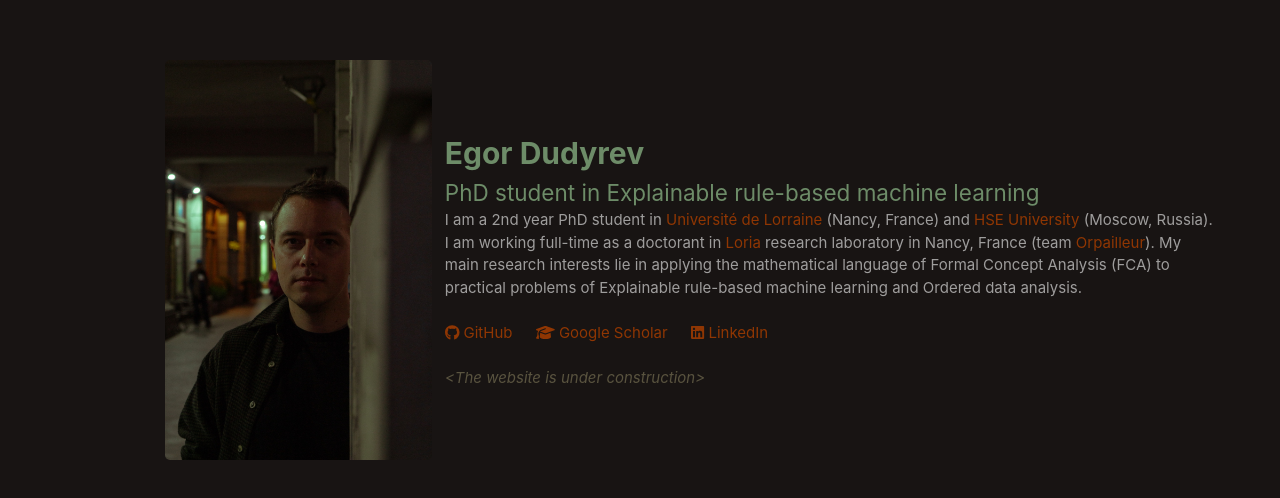
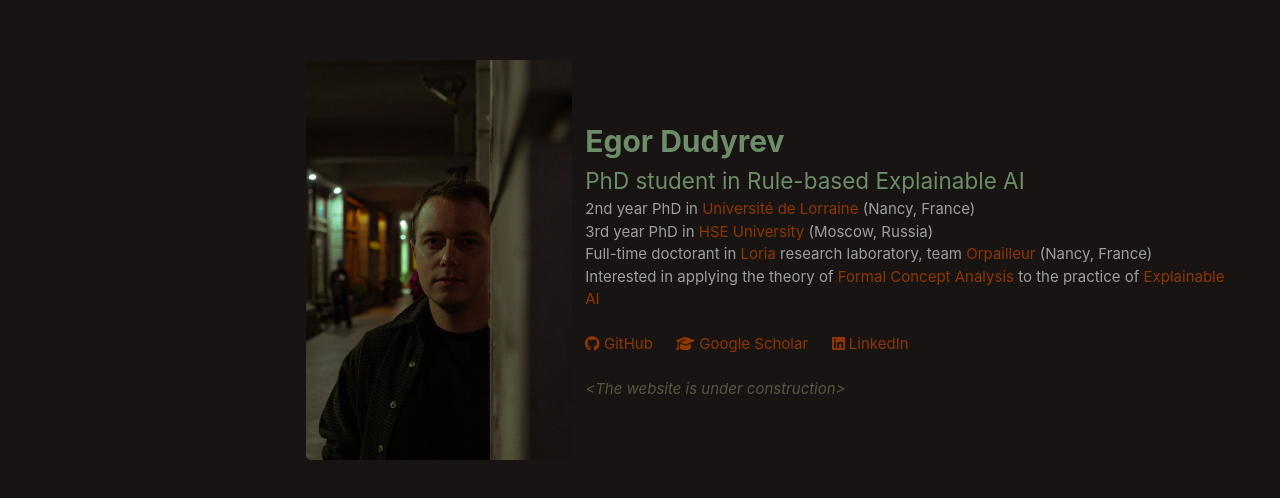
Before and after one commit to EgorDudyrev/EgorDudyrev.github.io, a Vue app: page / in a window 1280 px wide. Shown: the part 140-638 px from the top of the page. Built offline with nearby package versions, Linux system fonts and the light colour scheme.

Commit message:
Refactored the résumé text

```diff
--- a/src/components/TheHeader.vue
+++ b/src/components/TheHeader.vue
@@ -3,13 +3,14 @@
     <img alt="Portait" id="portrait" src="@/assets/portrait_big.jpg"/>
     <div id="resume">
         <h1>Egor Dudyrev</h1>
-        <h2>PhD student in Explainable rule-based machine learning</h2>
+        <h2>PhD student in Rule-based Explainable AI</h2>
+        <ul id="resume_list">
+          <li>2nd year PhD in <a href="https://www.univ-lorraine.fr">Université de Lorraine</a> (Nancy, France)</li>
+          <li>3rd year PhD in <a href="https://www.hse.ru/">HSE University</a> (Moscow, Russia)</li>
+          <li>Full-time doctorant in <a href="https://www.loria.fr/">Loria</a> research laboratory, team <a href="https://orpailleur.loria.fr">Orpailleur</a> (Nancy, France)</li>
+          <li>Interested in applying the theory of <a href="https://en.wikipedia.org/wiki/Formal_concept_analysis">Formal Concept Analysis</a> to the practice of <a href="https://en.wikipedia.org/wiki/Explainable_artificial_intelligence">Explainable AI</a></li>
+        </ul>
 
-        <p>
-            I am a 2nd year PhD student in <a href="https://www.univ-lorraine.fr">Université de Lorraine</a> (Nancy, France) and <a href="https://www.hse.ru/">HSE University</a> (Moscow, Russia).
-            I am working full-time as a doctorant in <a href="https://www.loria.fr/">Loria</a> research laboratory in Nancy, France (team <a href="https://orpailleur.loria.fr">Orpailleur</a>).
-            My main research interests lie in applying the mathematical language of Formal Concept Analysis (FCA) to practical problems of Explainable rule-based machine learning and Ordered data analysis.
-        </p>
         <br>
         <p>
             <!--<b style="font-weight: bold;">Links:</b> -->
@@ -52,12 +53,18 @@ div {
     max-width: 800px;
 }
 
+#resume_list {
+  list-style-type: none;
+  margin: 0;
+  padding: 0;
+}
+
 
 @media (min-width: 1024px) {
   header {
     place-items: center;
     display: grid;
-    grid-template-columns: 1fr 2fr;
+    grid-template-columns: 1fr 1.25fr;
   };
 }
 </style>
```
